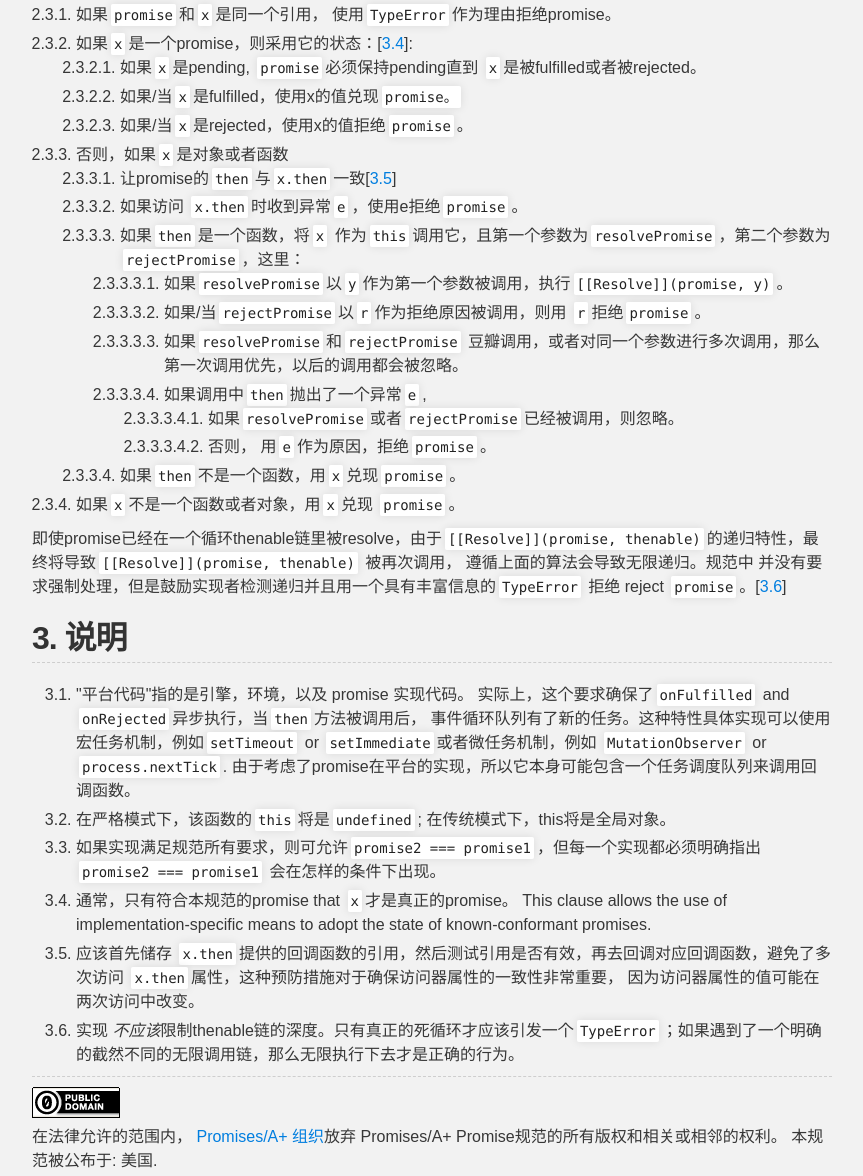
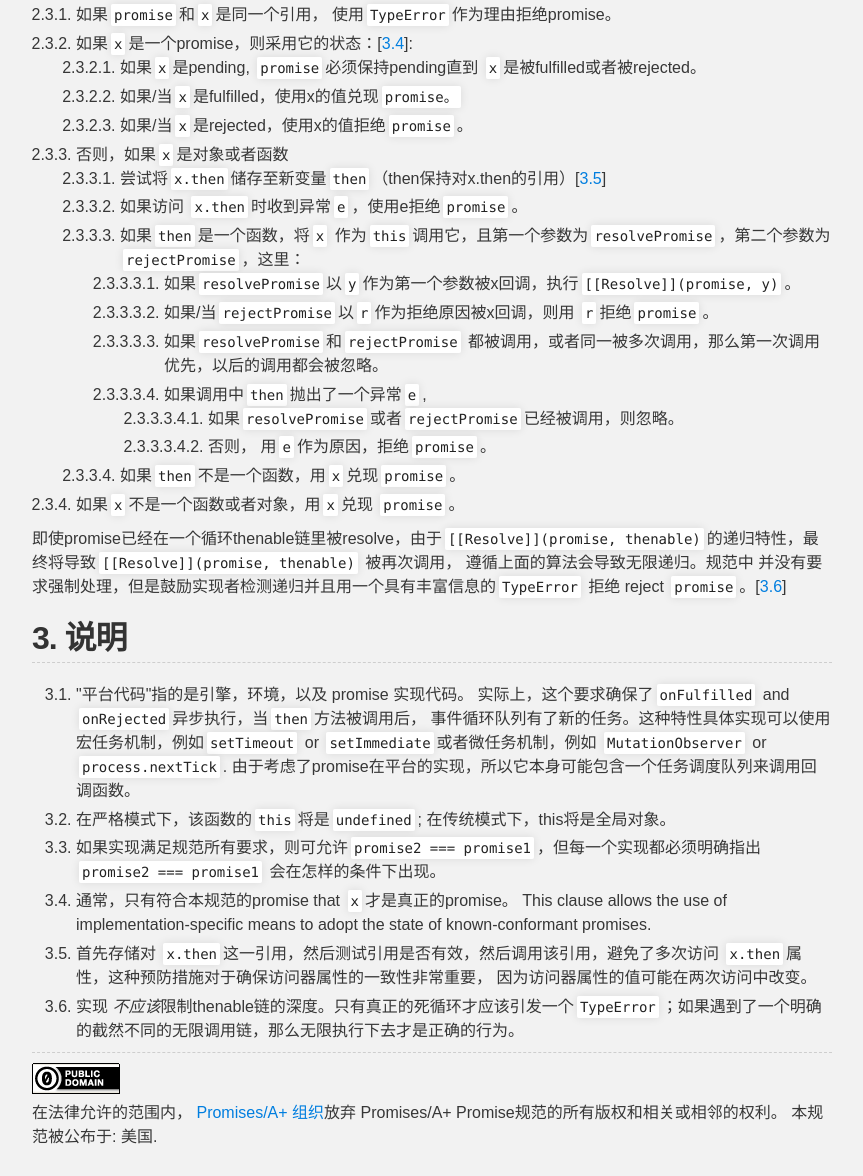
Before and after one commit to liucan233/promise-a-plus, a plain HTML site: page index.html in a window 1280 px wide. Shown: the part 2334-3510 px from the top of the page, without its empty margins (208-1071 px from the left). Drawn offline with Linux system fonts and the light colour scheme.

Commit message:
调整用词，使理解上更容易

```diff
--- a/index.html
+++ b/index.html
@@ -218,8 +218,8 @@
     <li id="point-53"><a href="https://promisesaplus.com/#point-53" class="anchor"></a>否则，如果<code
         class="highlighter-rouge">x</code>是对象或者函数
       <ol>
-        <li id="point-54"><a href="https://promisesaplus.com/#point-54" class="anchor"></a>让promise的<code
-            class="highlighter-rouge">then</code>与<code class="highlighter-rouge">x.then</code>一致[<a
+        <li id="point-54"><a href="https://promisesaplus.com/#point-54" class="anchor"></a>尝试将<code
+            class="highlighter-rouge">x.then</code>储存至新变量<code class="highlighter-rouge">then</code>（then保持对x.then的引用）[<a
             href="#notes">3.5</a>]</li>
         <li id="point-55"><a href="https://promisesaplus.com/#point-55" class="anchor"></a>如果访问
           <code class="highlighter-rouge">x.then</code>时收到异常<code
@@ -232,15 +232,15 @@
           <ol>
             <li id="point-57"><a href="https://promisesaplus.com/#point-57" class="anchor"></a>如果<code
                 class="highlighter-rouge">resolvePromise</code>以<code
-                class="highlighter-rouge">y</code>作为第一个参数被调用，执行<code class="highlighter-rouge">[[Resolve]](promise, y)</code>。
+                class="highlighter-rouge">y</code>作为第一个参数被x回调，执行<code class="highlighter-rouge">[[Resolve]](promise, y)</code>。
             </li>
             <li id="point-58"><a href="https://promisesaplus.com/#point-58" class="anchor"></a>如果/当<code
                 class="highlighter-rouge">rejectPromise</code>以<code
-                class="highlighter-rouge">r</code>作为拒绝原因被调用，则用
+                class="highlighter-rouge">r</code>作为拒绝原因被x回调，则用
                 <code class="highlighter-rouge">r</code>拒绝<code class="highlighter-rouge">promise</code>。</li>
             <li id="point-59"><a href="https://promisesaplus.com/#point-59" class="anchor"></a>如果<code
                 class="highlighter-rouge">resolvePromise</code>和<code class="highlighter-rouge">rejectPromise</code>
-              豆瓣调用，或者对同一个参数进行多次调用，那么第一次调用优先，以后的调用都会被忽略。</li>
+              都被调用，或者同一被多次调用，那么第一次调用优先，以后的调用都会被忽略。</li>
             <li id="point-60"><a href="https://promisesaplus.com/#point-60" class="anchor"></a>如果调用中<code
                 class="highlighter-rouge">then</code>抛出了一个异常<code class="highlighter-rouge">e</code>,
               <ol>
@@ -304,8 +304,8 @@
         This clause allows the use of implementation-specific means to adopt the state of known-conformant promises.</p>
     </li>
     <li id="point-74"><a href="https://promisesaplus.com/#point-74" class="anchor"></a>
-      <p id="point-75"><a href="https://promisesaplus.com/#point-75" class="anchor"></a>应该首先储存
-        <code class="highlighter-rouge">x.then</code>提供的回调函数的引用，然后测试引用是否有效，再去回调对应回调函数，避免了多次访问
+      <p id="point-75"><a href="https://promisesaplus.com/#point-75" class="anchor"></a>首先存储对
+        <code class="highlighter-rouge">x.then</code>这一引用，然后测试引用是否有效，然后调用该引用，避免了多次访问
         <code class="highlighter-rouge">x.then</code>属性，这种预防措施对于确保访问器属性的一致性非常重要，
         因为访问器属性的值可能在两次访问中改变。</p>
     </li>
```
